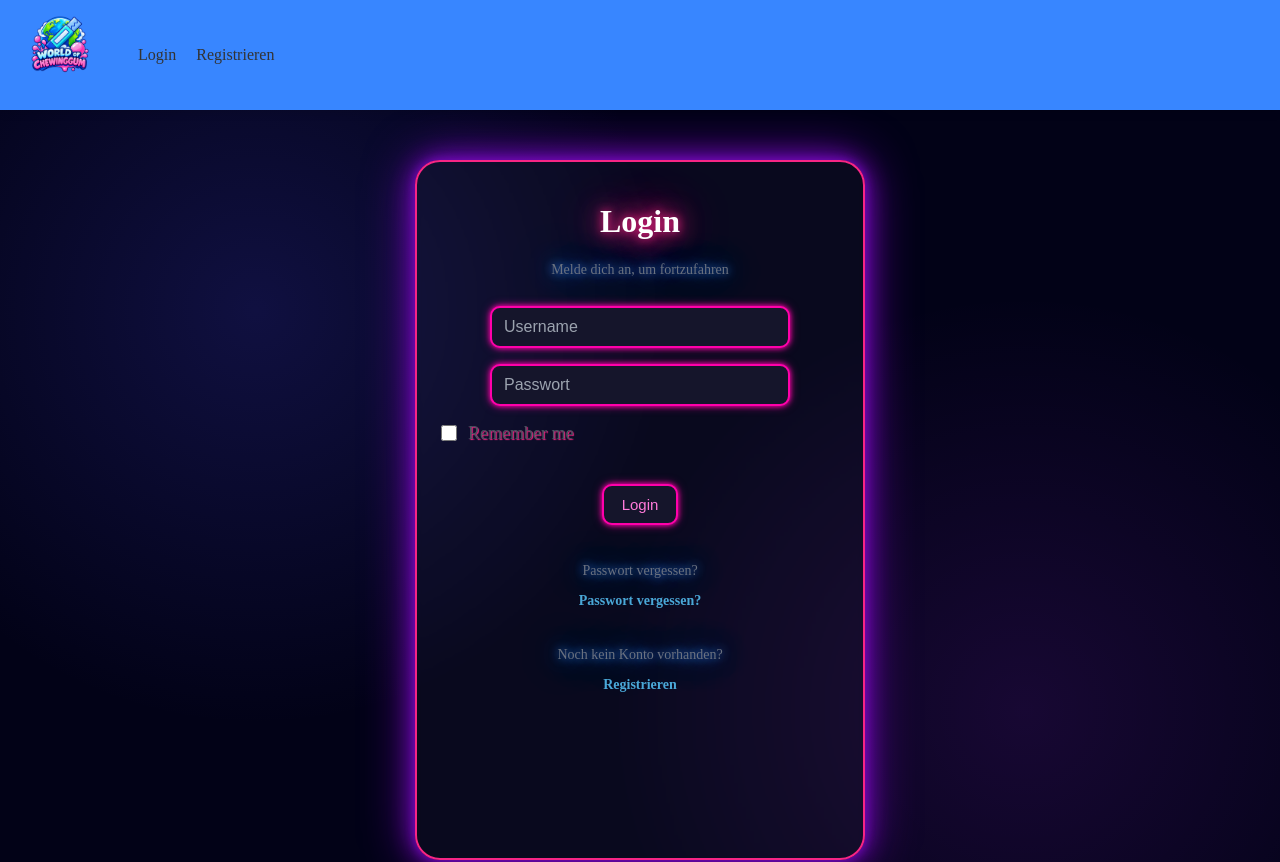
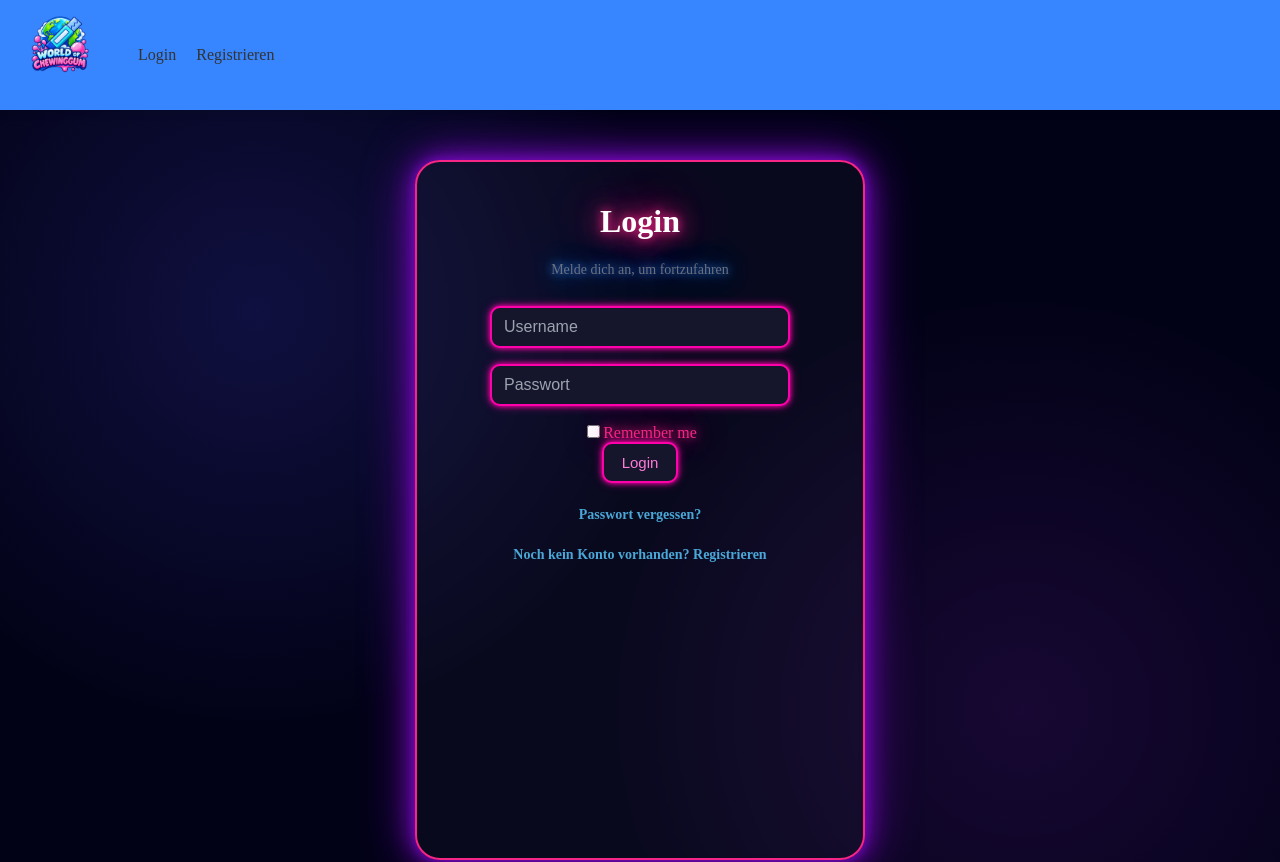
Before and after one commit to Vinci4600/World-of-Chewing-gum, a React (Vite) app in the folder Frontend/: page /login in a window 1280 px wide. Shown: the top 862 px of the page. Built offline with nearby package versions, Linux system fonts and the light colour scheme.

Commit message:
Style Anpassung Loginpage.jsx

```diff
--- a/Frontend/src/pages/Loginpage.jsx
+++ b/Frontend/src/pages/Loginpage.jsx
@@ -138,7 +138,7 @@ function Loginpage({onLoginSuccess}) {
 
                     </div>
 
-                    <label className="lg-remember">
+                    <label className="form-group checkbox-group">
                         <input
                             type="checkbox"
                             name="rememberMe"
@@ -169,10 +169,10 @@ function Loginpage({onLoginSuccess}) {
                 */}
 
                 <div className="lg-footer">
-                    <p>Passwort vergessen?</p> <Link to="/forgotpassword">Passwort vergessen?</Link>
+                     <Link to="/forgotpassword">Passwort vergessen?</Link>
                 </div>
                 <div className="lg-footer">
-                    <p>Noch kein Konto vorhanden?</p> <Link to="/register">Registrieren</Link>
+                     <Link to="/register">Noch kein Konto vorhanden? Registrieren</Link>
                 </div>
             </div>
         </div>
```
